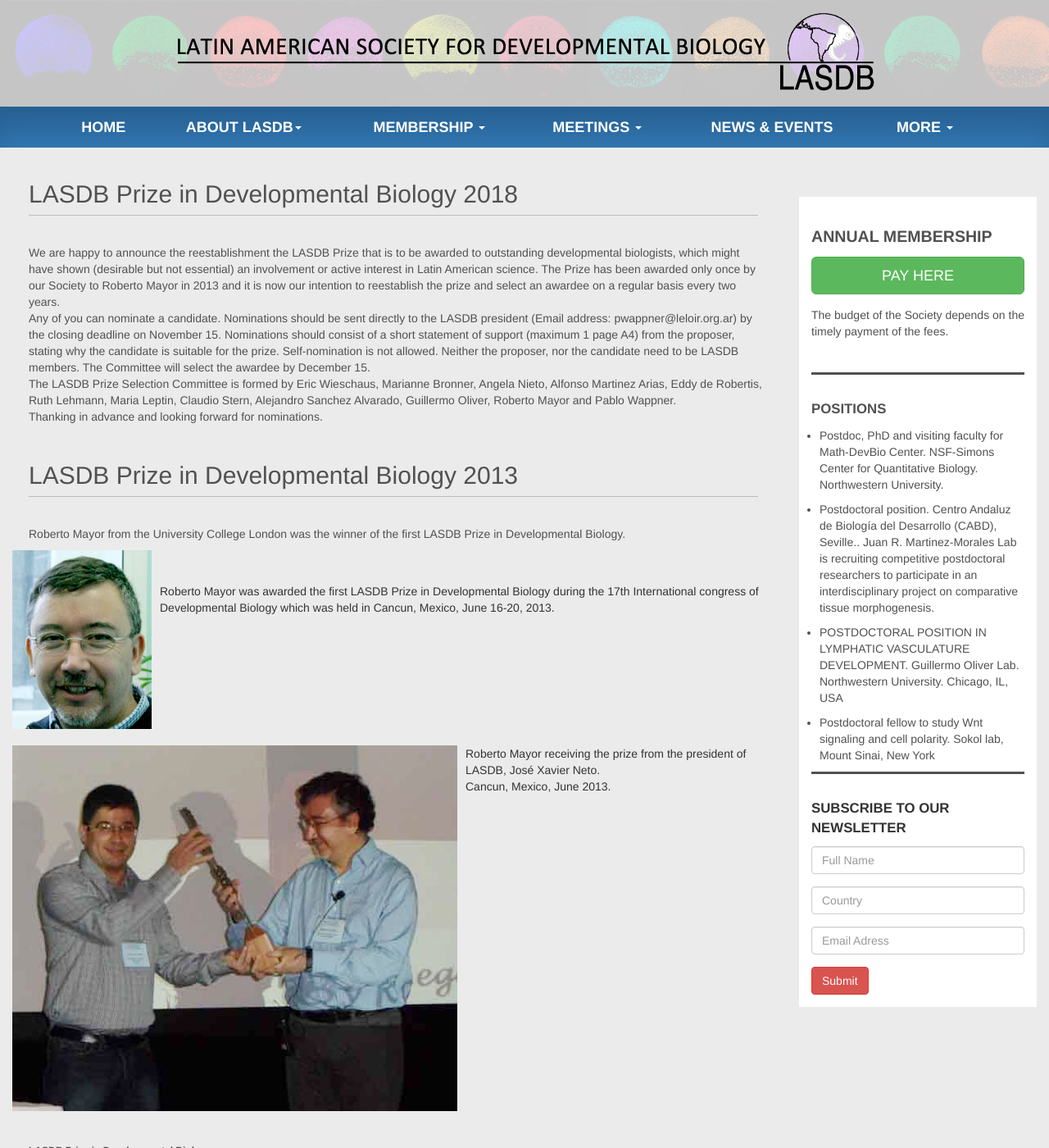
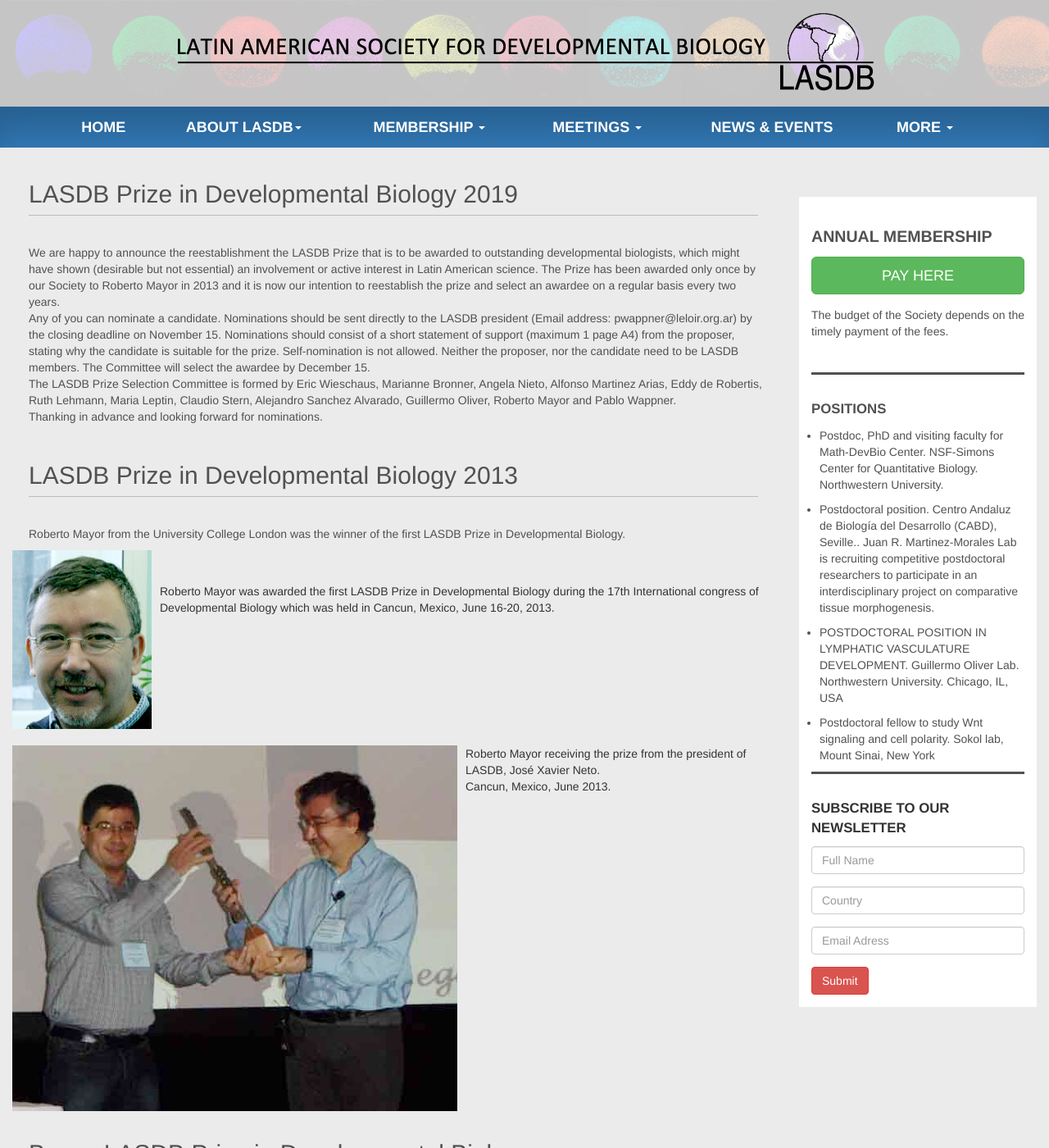
Before and after one commit to lasdb/lasdb.github.io, a Jekyll site: the page built from pages/prize.html, in a window 1280 px wide and 1400 px high. Shown: the whole window at 82% size. Built offline with Jekyll 4.4.1, drawn with Linux system fonts in a browser that asks for light colours; nearby versions of some CDN libraries; some of the changed text lies outside the part shown.

Commit message:
Update prize.html

```diff
--- a/pages/prize.html
+++ b/pages/prize.html
@@ -2,7 +2,7 @@
 layout: default
 ---
 <div class="panel panel-default">
-    <h2 class="page-header" id="page-title"> LASDB Prize in Developmental Biology 2018</h2>
+    <h2 class="page-header" id="page-title"> LASDB Prize in Developmental Biology 2019</h2>
     <div class="panel-body">
         <p> We are happy to announce the reestablishment the LASDB Prize that is to be awarded to outstanding developmental biologists, which might have shown (desirable but not essential) an involvement or active interest in Latin American science. The Prize has been awarded only once by our Society to Roberto Mayor in 2013 and it is now our intention to reestablish the prize and select an awardee on a regular basis every two years. <br>
 Any of you can nominate a candidate. Nominations should be sent directly to the LASDB president (Email address: pwappner@leloir.org.ar) by the closing deadline on November 15.   Nominations should consist of a short statement of support (maximum 1 page A4) from the proposer, stating why the candidate is suitable for the prize. Self-nomination is not allowed. Neither the proposer, nor the candidate need to be LASDB members. The Committee will select the awardee by December 15.<br>
@@ -28,7 +28,13 @@
             <p> Roberto Mayor receiving the prize from the president of LASDB, José Xavier Neto. <br>
             Cancun, Mexico, June 2013. </p>
         </div>
-<p style="margin-top: 40px; font-size: 12px;"><strong>LASDB Prize in Developmental Biology</strong><br>
+     </div>
+</div>
+
+<div class="panel panel-default">
+    <h2 class="page-header" id="page-title"> Bases LASDB Prize in Developmental Biology</h2>
+    <div class="panel-body">
+        <p>
 The LASDB Prize is awarded not more than once a year to a person who has made a major contribution to developmental biology.&nbsp; The award is made at the LASDB meeting, where the winner will be invited to give a plenary lecture.<br>
 <br>
 Nominations:<br>
@@ -36,5 +42,6 @@
 Prize Selection committee:<br>
 The prize selection committee will be formed by at least nine (9) and a maximum of thirteen (13) outstanding developmental biologists. It is desirable, but not essential, for the committee member to have shown an involvement with, or active interest in Latin American science. Being a member of the prize selection committee is incompatible with being nominated as a candidate for the prize. If a member of the committee is nominated he/she should choose between staying in the committee and renounce as candidate, or resign to the committee.<br>
 The LASDB president will chair the prize selection committee. For the first award the LASDB president will receive suggestions for the prize selection committee from LASDB members and will propose a prize selection committee to the LASDB board. The committee will last 4 years.<br>
+</p>
     </div>
 </div>
```
